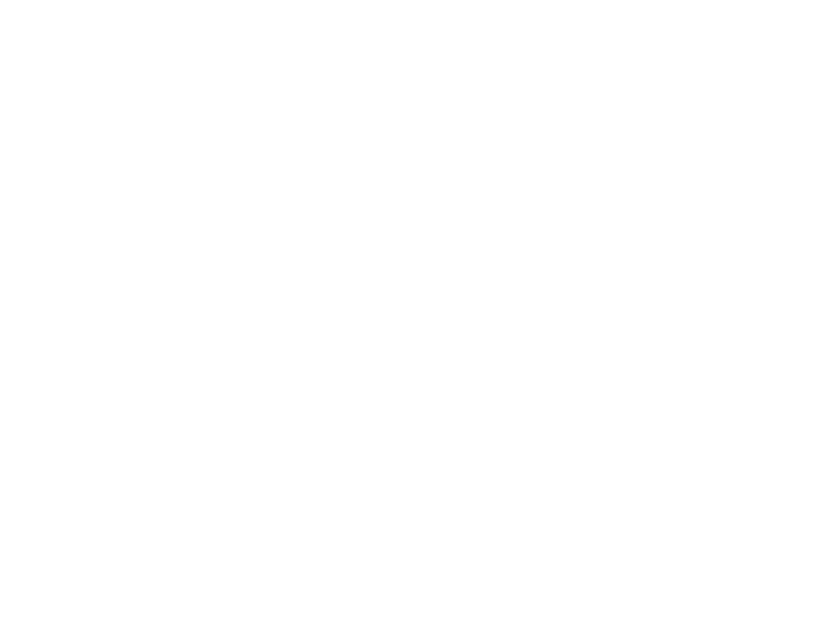
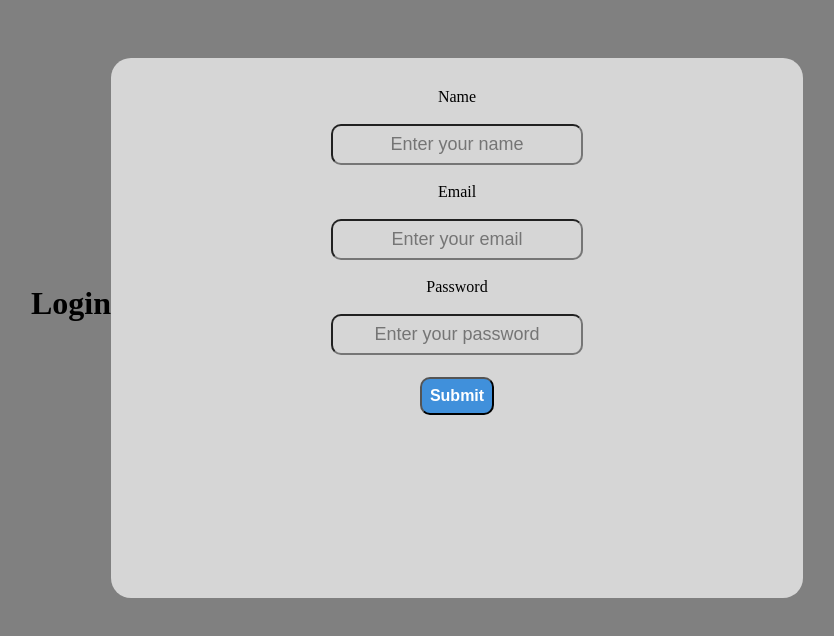
Before and after one commit to Meshach88/JsPractice, a plain HTML site: page FormValidation/index.html in a window 1280 px wide. Shown: the whole page, without its empty margins (223-1057 px from the left). Drawn offline with Linux system fonts and the light colour scheme.

Commit message:
modified

```diff
--- a/FormValidation/index.html
+++ b/FormValidation/index.html
@@ -0,0 +1,28 @@
+<!DOCTYPE html>
+<html lang="en">
+<head>
+    <meta charset="UTF-8">
+    <meta name="viewport" content="width=device-width, initial-scale=1.0">
+    <link rel="stylesheet" href="style.css">
+    <title>Form Validation</title>
+</head>
+<body>
+    <h1>Login</h1>
+    <form class="form">
+
+        <label for="name">Name</label>
+        <input type="text" id="name" placeholder="Enter your name">
+
+        <label for="email">Email</label>
+        <input type="text" id="email" placeholder="Enter your email">
+
+        <label for="password">Password</label>
+        <input type="text" id="password" placeholder="Enter your password">
+
+        <p id="errorMessage"></p>
+        <button type="submit" id="btn">Submit</button>
+
+    </form>
+    <script src="index.js"></script>
+</body>
+</html>
--- a/FormValidation/index.js
+++ b/FormValidation/index.js
@@ -0,0 +1,5 @@
+let username = document.getElementById("name");
+let email = document.getElementById("email");
+let password = document.getElementById("password");
+let errorMessage = document.getElementById("errorMessage");
+let form = document.querySelector("form");
--- a/FormValidation/style.css
+++ b/FormValidation/style.css
@@ -0,0 +1,42 @@
+body{
+    display: flex;
+    justify-content: center;
+    align-items: center;
+    background-color: grey;
+}
+
+form{
+    background: rgb(214, 214, 214);
+    height: 60vh;
+    width: 50%;
+    padding: 30px;
+    text-align: center;
+    border-radius: 20px;
+    margin-top: 50px;
+}
+
+form input {
+    display: block;
+    margin: 18px auto;
+    padding: 8px;
+    background: none;
+    text-align: center;
+    outline: none;
+    font-size: 18px;
+    border-radius: 10px;
+}
+
+#btn {
+    border-radius: 10px;
+    cursor: pointer;
+    font-size: 16px;
+    background-color: #4090db;
+    color: white;
+    padding: 8px;
+    font-weight: 800;
+}
+
+p{
+    color: red;
+    font-size: 22px;
+}
```
Also changed, not shown: incrementApp/index.html (+2 -3 lines), incrementApp/index.js (+12 -3 lines).
